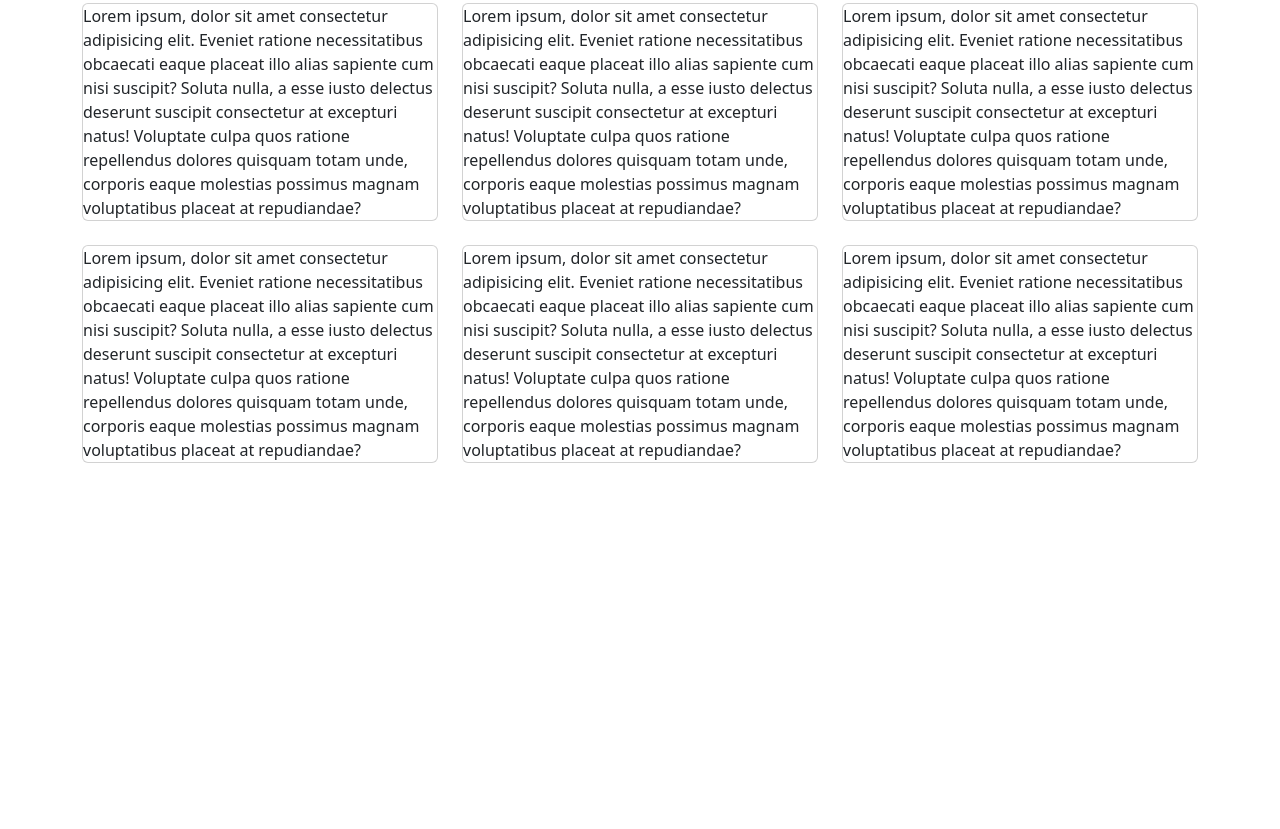
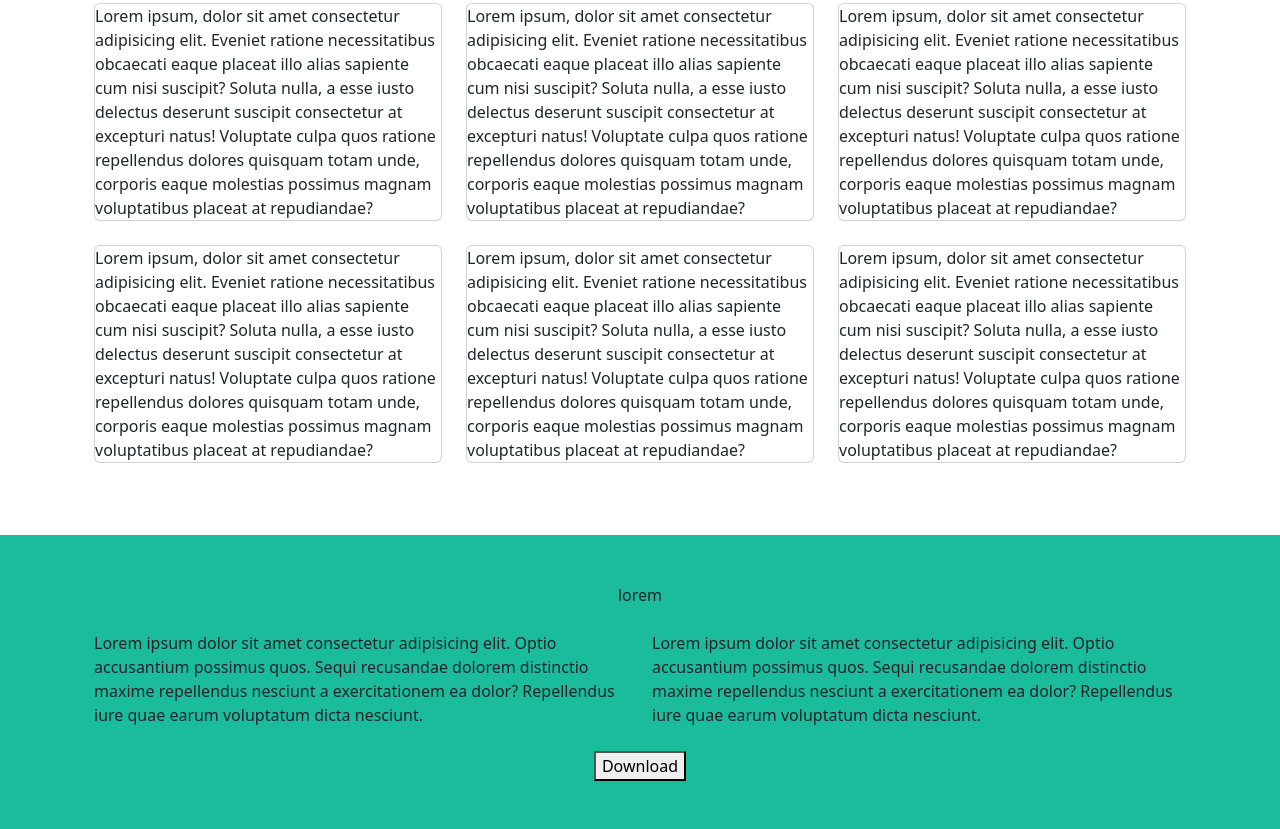
Before and after one commit to fraberret/html-css-bootstrap-freelancer, a plain HTML site: page index.html in a window 1280 px wide. Shown: the part 757-1586 px from the top of the page. Before the commit the page ends 1268 px from the top, so only its background shows below. Drawn offline with nearby package versions, Linux system fonts and the light colour scheme.

Commit message:
add about section (structure)

```diff
--- a/assets/css/style.css
+++ b/assets/css/style.css
@@ -31,3 +31,7 @@ header{
 .jumbotron{
     background-color: var(--boot-primary);
 }
+
+.about{
+    background-color: var(--boot-primary);
+}
--- a/index.html
+++ b/index.html
@@ -42,8 +42,8 @@
             <div class="title text-center">
                 lorem
             </div>
-            <div class="container">
-                <div class="row g-4 pt-4">
+            <div class="container p-4">
+                <div class="row g-4 ">
 
                     <!-- card -->
                     <div class="col-12 col-sm-6 col-md-4">
@@ -102,6 +102,30 @@
             </div>
         </section>
 
+        <!-- about -->
+        <section class="about p-5">
+            <div class="title text-center">
+                lorem
+            </div>
+            <div class="container p-4">
+                <div class="row ">
+
+                    <!-- left -->
+                    <div class="col-12 col-md-6">
+                        Lorem ipsum dolor sit amet consectetur adipisicing elit. Optio accusantium possimus quos. Sequi recusandae dolorem distinctio maxime repellendus nesciunt a exercitationem ea dolor? Repellendus iure quae earum voluptatum dicta nesciunt.
+                    </div>
+
+                    <!-- right -->
+                    <div class="col-12 col-md-6">
+                        Lorem ipsum dolor sit amet consectetur adipisicing elit. Optio accusantium possimus quos. Sequi recusandae dolorem distinctio maxime repellendus nesciunt a exercitationem ea dolor? Repellendus iure quae earum voluptatum dicta nesciunt.
+                    </div>
+                </div>
+            </div>
+            <div class="download_button text-center">
+            <button >Download</button>
+        </div>
+        </section>
+
     </main>
     <!-- /#site_main -->
 
```
